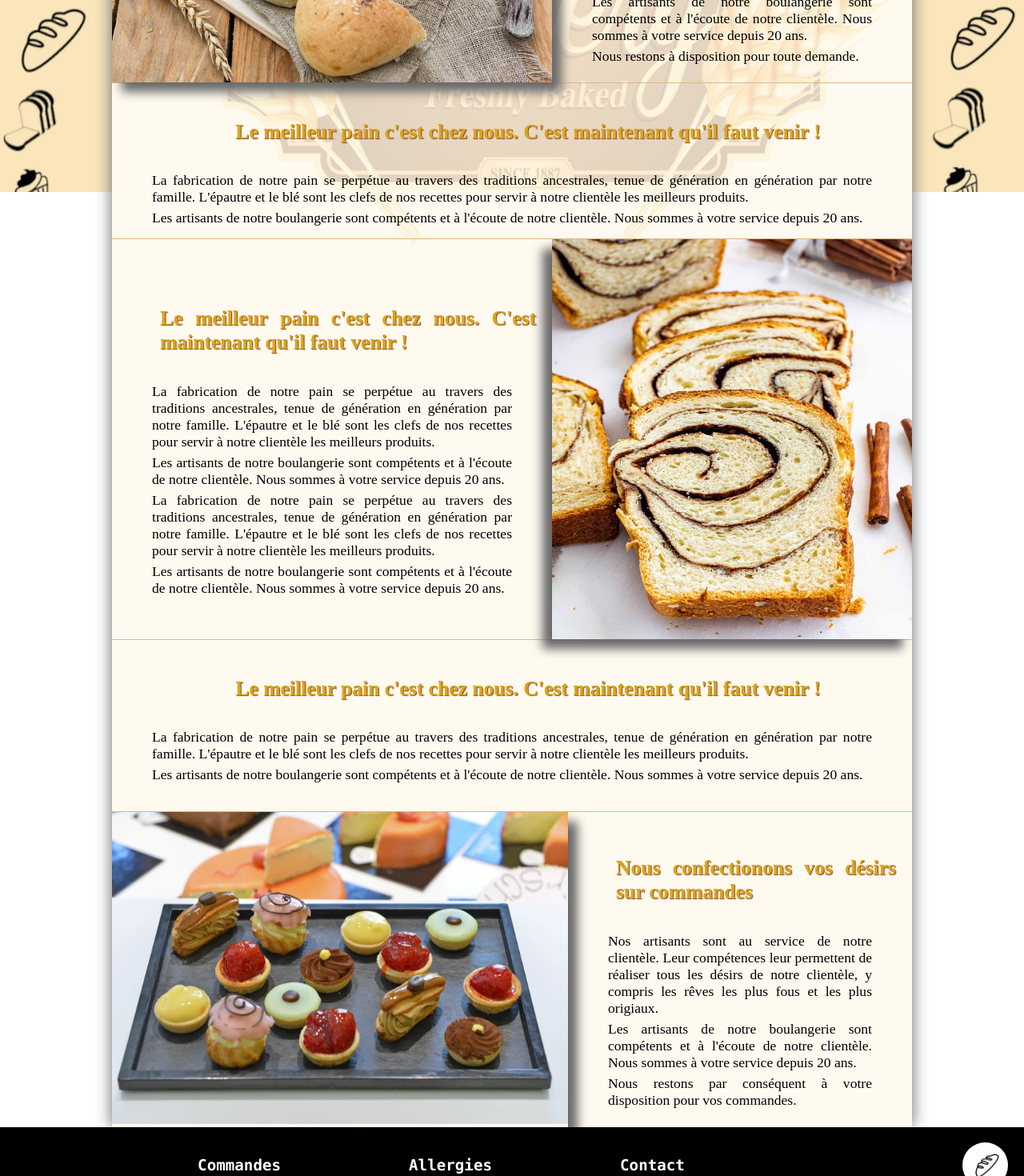
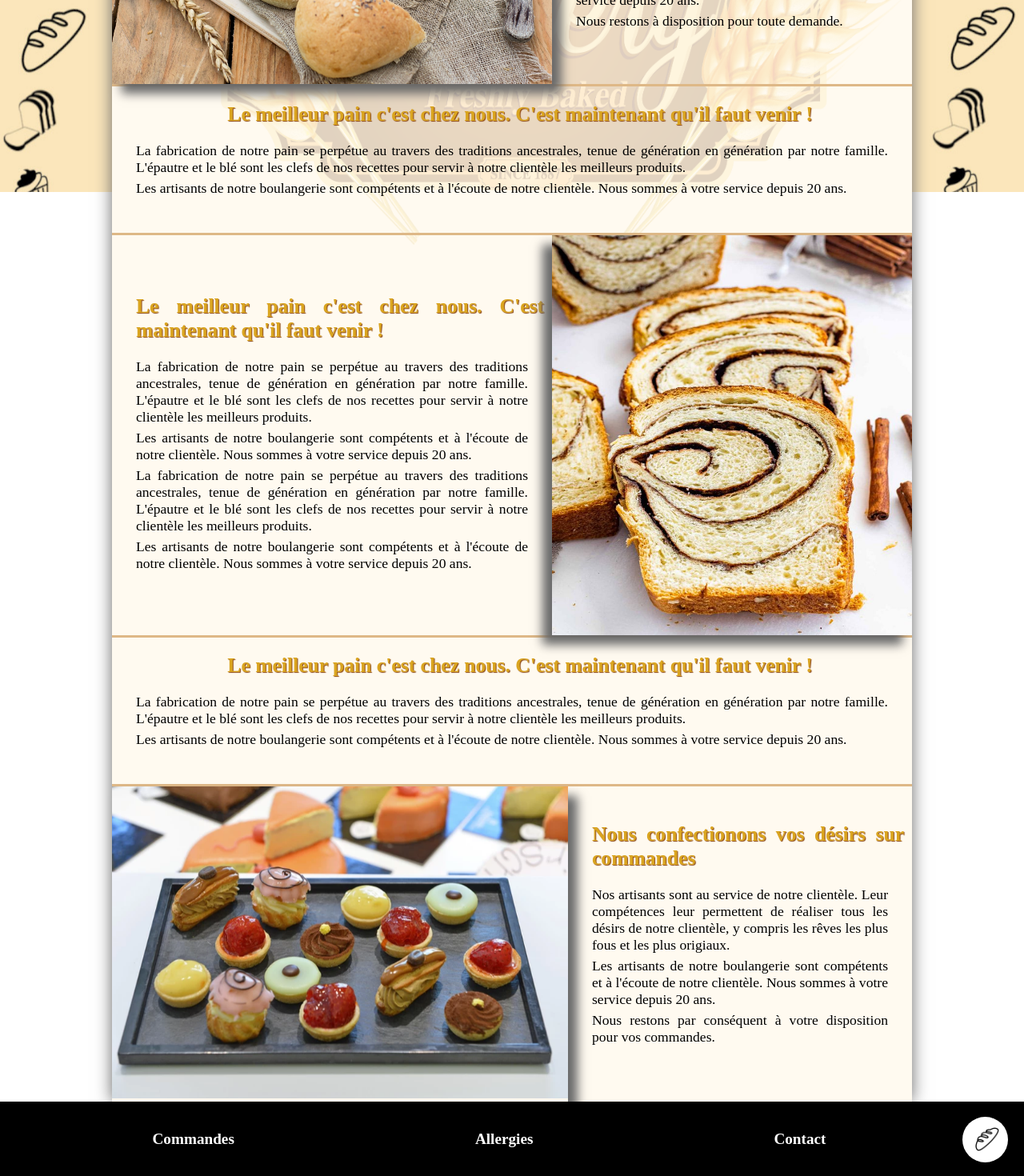
Before and after one commit to TLRKiliann/vite-et-bien, a React (Vite) app in the folder my-vite/: page / in a window 1280 px wide. Shown: the part 560-2030 px from the top of the page at 80% size. Built offline with nearby package versions, Linux system fonts and the light colour scheme.

Commit message:
style improved

```diff
--- a/my-vite/src/StylePages/Home.css
+++ b/my-vite/src/StylePages/Home.css
@@ -17,7 +17,7 @@ body {
 }
 
 .submain--home {
-  border-bottom: 1px solid burlywood;
+  border-bottom: 3px solid burlywood;
 }
 
 .div--homeh1 {
@@ -46,12 +46,6 @@ body {
   margin: auto;
   margin-top: 86px;
 }
-
-/*.hidden--frame {
-  position: relative;
-  overflow: hidden;
-  z-index: 4;
-}*/
 
 .mainnav--home {
   position: absolute;
@@ -119,7 +113,6 @@ body {
   border: 1px solid orange;
 }
 
-
 .list--cmd li {
   margin: 20px 0px !important;
 }
@@ -137,7 +130,7 @@ body {
   padding: auto;
   display: flex;
   align-items: center;
-  border-bottom: 1px solid burlywood;
+  border-bottom: 3px solid burlywood;
   z-index: 2;
 }
 
@@ -160,7 +153,8 @@ section p {
 
 .art--firsthome {
   position: relative;
-  padding: 10px 40px;
+  padding: 20px 20px;
+  padding-bottom: 40px;
   text-align: justify;
   z-index: 1;
 }
@@ -176,13 +170,14 @@ section p {
 
 .div--cake {
   position: relative;
+  margin: auto;
   width: 100%;
   display: flex;
   align-items: center;
   justify-content: space-between;
 
-  border-top: 1px solid burlywood;
-  border-bottom: 1px solid burlywood;
+  border-top: 3px solid burlywood;
+  border-bottom: 3px solid burlywood;
 }
 
 .div--subcake {
@@ -192,12 +187,14 @@ section p {
 
 .art--third {
   width: 100%;
-  padding: 10px 40px;
+  padding: 0px 20px;
   text-align: justify;
 }
 
 section h1 {
-  padding: 10px 20px;
+  margin: auto;
+  margin-bottom: 20px;
+  padding: 0px 10px;
   font-size: 1.6rem;
   color: goldenrod;
   text-shadow: 1px 1px 1px saddlebrown;
@@ -213,17 +210,14 @@ section h1 {
   width: 100%;
   height: auto;
   margin: auto;
-  margin-top: 20px;
-  padding: auto;
   display: flex;
   align-items: center;
-  border-top: 1px solid burlywood;
+  border-top: 3px solid burlywood;
 }
 
 .div--sublasthome {
   position: relative;
   margin: auto;
-  padding: auto;
   box-shadow: 12px 12px 12px dimgrey;
 }
 
@@ -267,7 +261,7 @@ section h1 {
 
 footer {
   position: absolute;
-  margin-top: 0px;
+
   margin-bottom: 0px;
   right: 0px;
   left: 0px;
@@ -287,27 +281,27 @@ footer {
 .divfooter--nav {
   width: 100%;
   display: flex;
-  justify-content: center;
+}
+
+.divfooter--nav > ul {
+  width: 100%;
+  display: flex;
+  align-items: center;
+  justify-content: space-around;
 }
 
 .divfooter--nav > ul > li {
-  padding: 20px;
-  display: inline-flex;
-  justify-content: space-between;
-  font-family: 'Consolas';
-  font-size: 1.2rem;
-  font-weight: bold;
+  display: flex;
+  padding: 20px 10px;
 }
 
-.divfooter--nav li {
-  margin-right: 120px;
+.tocolor--letter:hover {
+  cursor: pointer;
+  transform: scale(1.1);
+  color: orange !important;;
 }
 
-.divfooter--nav > ul > li:hover {
-  color: orange;
-  cursor: pointer;
-}
-
+/*Icons*/
 .div--iconshome {
   display: flex;
   align-items: center;
```
